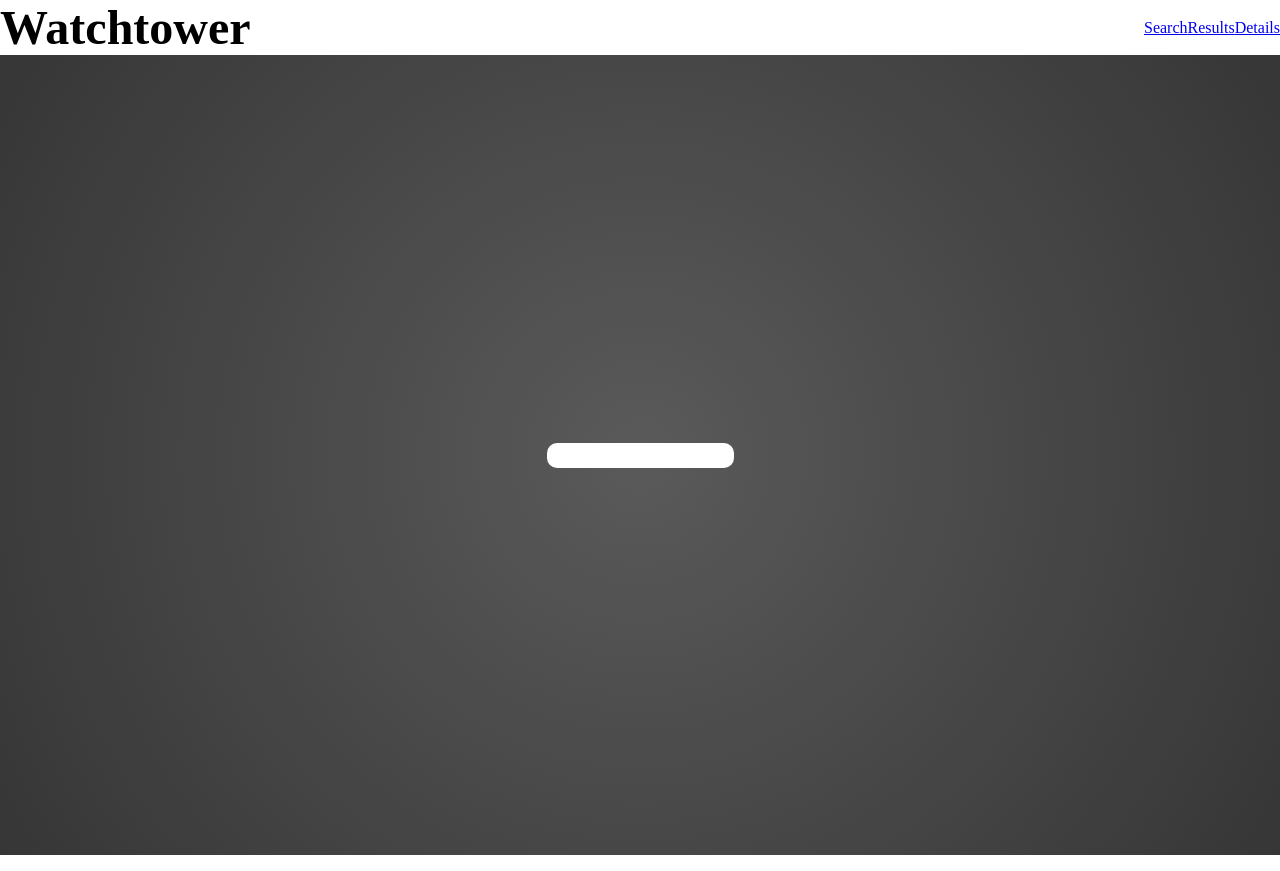
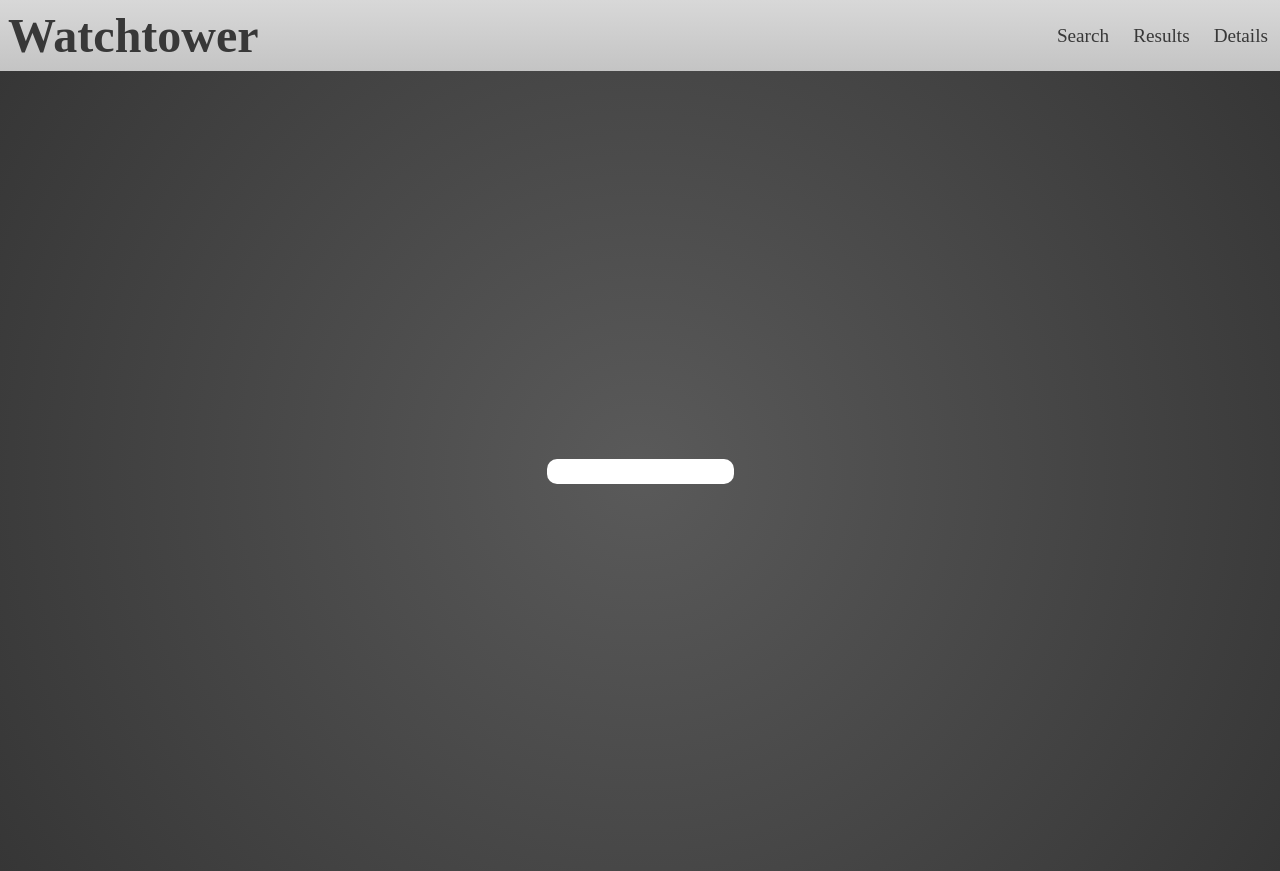
Before and after one commit to bendik-kodehode/React_API, a React (Vite) app: page / in a window 1280 px wide. Built offline with nearby package versions, Linux system fonts and the light colour scheme.

Commit message:
Moved navigate from LandingPage to Searchbar component.

```diff
--- a/src/components/Navbar/Navbar.jsx
+++ b/src/components/Navbar/Navbar.jsx
@@ -4,17 +4,17 @@ import "./Navbar.module.css"
 export default function Navbar() {
     return (
     <nav>
-        <h1>Watchtower</h1>
+        <NavLink to="/"><h1>Watchtower</h1></NavLink>
         <ul>
-            <NavLink>
-                <li>Search</li>
-            </NavLink>
-            <NavLink>
-                <li>Results</li>
-            </NavLink>
-            <NavLink>
-                <li>Details</li>
-            </NavLink>
+            <li>
+                <NavLink to="/">Search</NavLink>
+            </li>
+            <li>
+                <NavLink to="/results:query">Results</NavLink>
+            </li>
+            <li>
+                <NavLink to="/details:id">Details</NavLink>
+            </li>
         </ul>
     </nav>
     )
--- a/src/components/Navbar/Navbar.module.css
+++ b/src/components/Navbar/Navbar.module.css
@@ -1,15 +1,39 @@
 nav {
     display: flex;
     justify-content: space-between;
-    align-items: center;
+    /* position: fixed; */
+    width: 100%;
+    background: linear-gradient(to bottom, rgb(216, 216, 216), rgb(196, 196, 196));
+    padding: 0.25rem;
+    align-items: stretch;
+    user-select: none;
 }
 
-h1 {
+nav h1 {
     font-size: 3rem;
 }
 
-ul {
+nav ul {
     display: flex;
+    gap: 0.5rem;
     list-style: none;
-    color: red;
 }
+
+nav li {
+    padding: 0.25rem;
+}
+
+nav a {
+    height: 100%;
+    display: flex;
+    align-items: center;
+    color: rgb(56, 56, 56);
+    text-decoration: none;
+    padding: 0.25rem;
+    border-radius: 10%;
+    font-size: 1.2rem;
+}
+
+nav a:hover {
+    background-color: rgba(88, 88, 88, 0.2);
+}
--- a/src/components/Searchbar/Searchbar.jsx
+++ b/src/components/Searchbar/Searchbar.jsx
@@ -1,12 +1,16 @@
-import { useContext, useState } from "react";
 import { useQuery } from "../../contexts/QueryContext";
+import { useNavigate } from "react-router-dom";
 
 export default function Searchbar() {
-    const { setQuery } = useQuery();
+    const { query, setQuery } = useQuery();
+    const navigate = useNavigate();
 
     const handleInput = (e) => {
         e.preventDefault();
         setQuery(e.target.inputField.value)
+        navigate(`/results/${query}`);
+        console.log("Searchbar Value: ", e.target.inputField.value);
+        console.log("Searchbar Query: ", query);
     }
     return (
         <form onSubmit={handleInput}>
--- a/src/index.css
+++ b/src/index.css
@@ -3,3 +3,7 @@
     padding: 0;
     box-sizing: border-box;
 }
+
+#root {
+    height: 100vh;
+}
--- a/src/main.jsx
+++ b/src/main.jsx
@@ -19,6 +19,7 @@ const router = createBrowserRouter([
       {
         path: "/",
         element: <LandingPage/>,
+        index: true
       },
       {
         path: "/results/:query",
--- a/src/pages/LandingPage/LandingPage.jsx
+++ b/src/pages/LandingPage/LandingPage.jsx
@@ -1,19 +1,7 @@
-import { useState, useEffect } from "react";
-import { useNavigate } from "react-router-dom";
-import { useQuery } from "../../contexts/QueryContext";
 import Searchbar from "../../components/Searchbar/Searchbar";
 import style from "./LandingPage.module.css";
 
 export default function LandingPage() {
-    const { query } = useQuery();
-    const navigate = useNavigate();
-
-    useEffect(() => {
-        const redirect = () => {
-            navigate(`/results/${query}`)
-        }
-        if (query) redirect();
-    }, [query])
 
     return (
         <div className={style.background}>
--- a/src/pages/LandingPage/LandingPage.module.css
+++ b/src/pages/LandingPage/LandingPage.module.css
@@ -1,6 +1,6 @@
 .background {
     background: radial-gradient(circle, rgb(90, 90, 90), rgb(54, 54, 54));
-    min-height: 100vh;
+    height: 100%;
     display: flex;
     justify-content: center;
     align-items: center;
```
